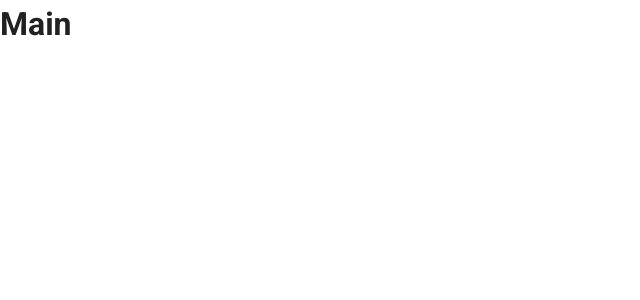
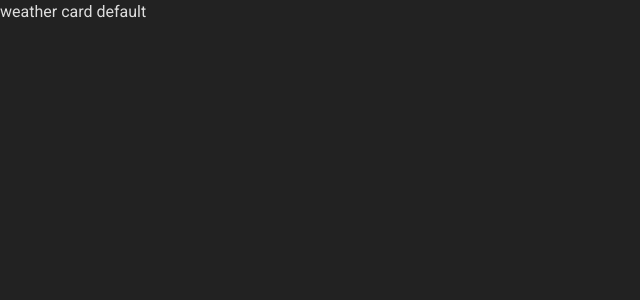
Before and after one commit to Hwoa-rang/Team, a Vue app: page / in a window 1280 px wide. Shown: the top 300 px of the page, without its empty margins (0-640 px from the left). Built offline with nearby package versions, Linux system fonts and the light colour scheme.

Commit message:
Basic structure completed

```diff
--- /dev/null
+++ b/src/components/core/CoreView.vue
@@ -0,0 +1,15 @@
+<template>
+  <div class="core-view">
+    <router-view/>
+  </div>
+</template>
+
+<script>
+  export default {
+    name:'CoreView'
+  }
+</script>
+
+<style lang="scss" scoped>
+
+</style>
--- /dev/null
+++ b/src/components/main/WthCardDf.vue
@@ -0,0 +1,15 @@
+<template>
+  <div class="wth-card-df">
+    weather card default
+  </div>
+</template>
+
+<script>
+  export default {
+    name:'WthCardDf'
+  }
+</script>
+
+<style lang="scss" scoped>
+
+</style>
--- a/src/views/Home.vue
+++ b/src/views/Home.vue
@@ -1,12 +1,15 @@
 <template>
 	<div class="home">
-		<router-view />
+		<core-view></core-view>
 	</div>
 </template>
 
 <script>
+
 export default {
 	name: 'Home',
-	components: {},
+	components: {
+		CoreView:()=>import('../components/core/CoreView.vue')
+		},
 };
 </script>
--- a/src/views/Main.vue
+++ b/src/views/Main.vue
@@ -1,13 +1,22 @@
 <template>
-	<div class="main">
-		<h1>Main</h1>
-	</div>
+  <div class="main">
+    <wth-card-df></wth-card-df>
+  </div>
 </template>
 
 <script>
 export default {
-	name: 'Main',
+  name: 'Main',
+  components: {
+    WthCardDf: () => import('@/components/main/WthCardDf.vue'),
+  },
 };
 </script>
 
-<style lang="scss" scoped></style>
+<style lang="scss" scoped>
+.main {
+  background: #222;
+  color: rgba($color: #fff, $alpha: 0.85);
+  height: 100vh;
+}
+</style>
```
Also changed, not shown: src/router/index.js (indentation only).
